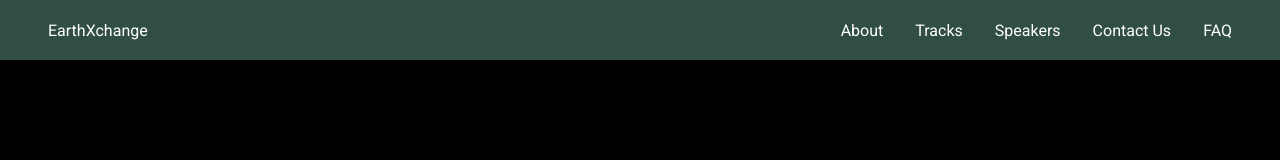
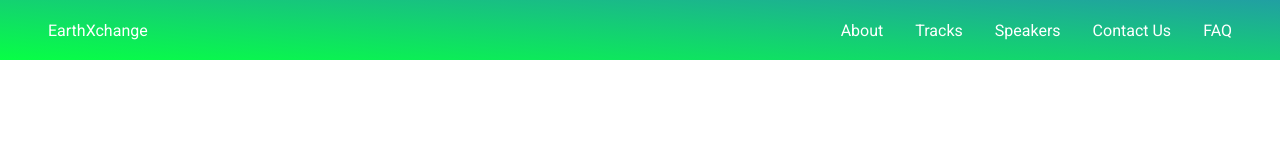
Before and after one commit to akash0708/EarthXchange-nav, a plain HTML site: page index.html in a window 1280 px wide. Drawn offline with Linux system fonts and the light colour scheme.

Commit message:
gradient applied

```diff
--- a/style.css
+++ b/style.css
@@ -3,10 +3,6 @@
     padding: 0;
     box-sizing: border-box;
     font-family: 'Roboto', sans-serif;
-}
-
-body{
-    background-color: black;
 }
 
 nav li {
@@ -40,7 +36,9 @@ nav {
     position: fixed;
     width: 100%;
     height: 60px;
-    background-color: #3c6255cc;
+    /* background-color: #3c6255cc; */
+    background: rgb(33,160,162);
+background: linear-gradient(183deg, rgba(33,160,162,1) 0%, rgba(7,255,69,1) 100%);
     margin: 0 auto;
     padding: 0 3rem;
     display: flex;
```
